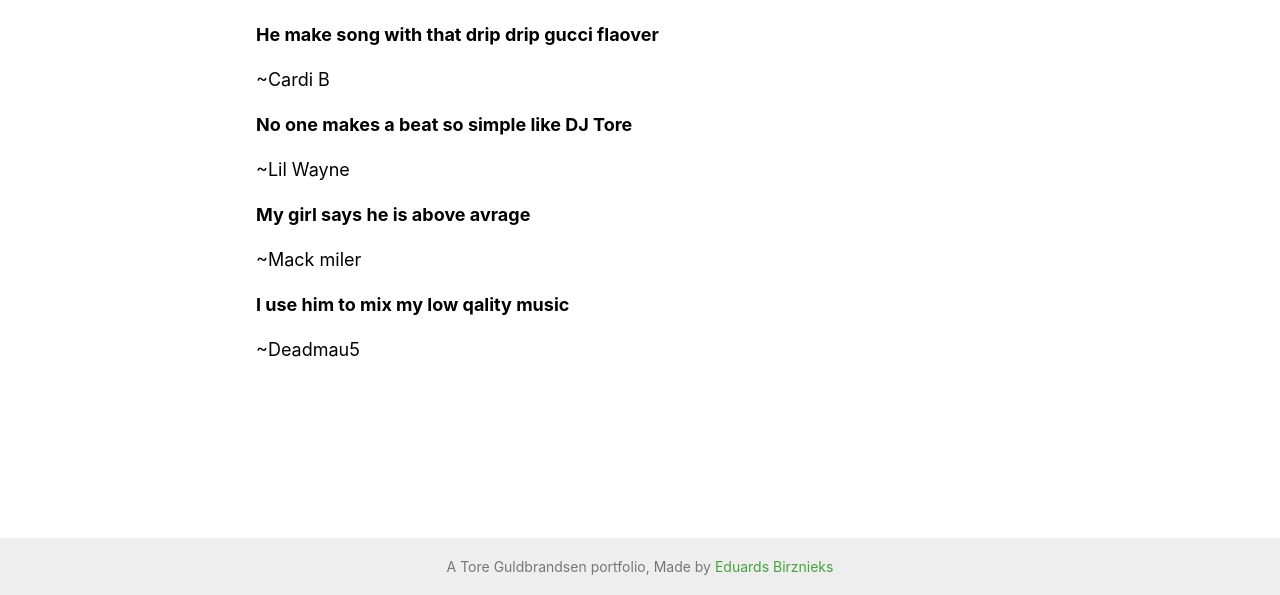
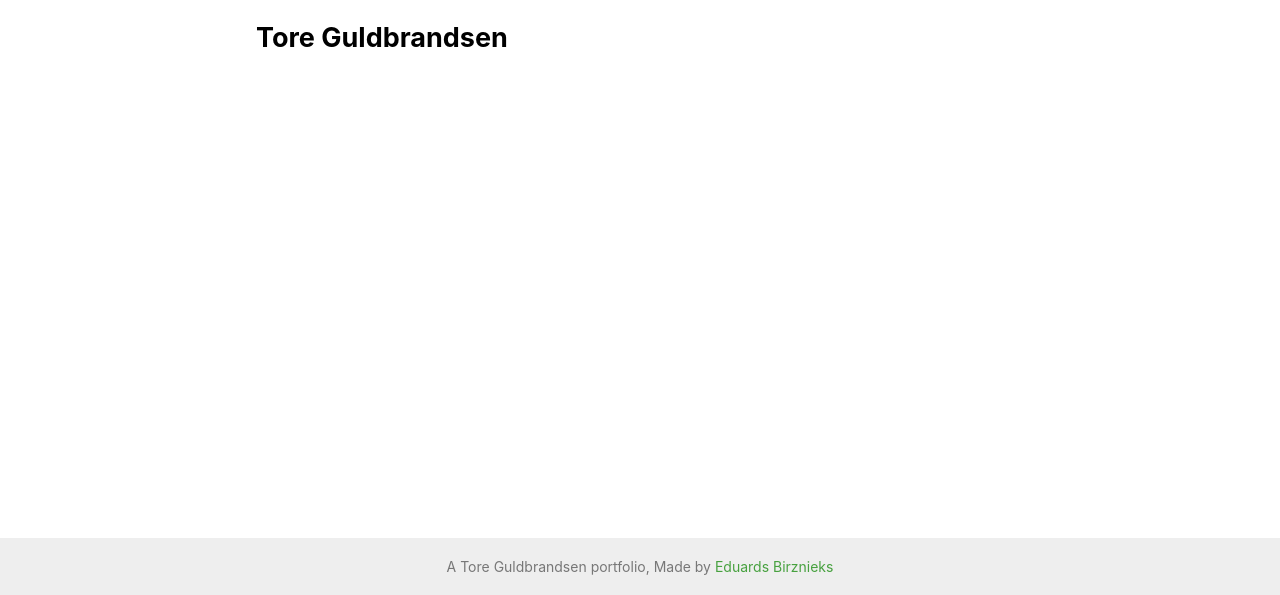
Before and after one commit to GhostRicity/tCV, a Gatsby site: page /about in a window 1280 px wide. Shown: the part 257-852 px from the top of the page. Built offline with nearby package versions, Linux system fonts and the light colour scheme; Gatsby itself is replaced by a stand-in of ours; some packages are replaced by stand-ins of ours.

Commit message:
Update Pages “about”

```diff
--- a/src/content/pages/about.md
+++ b/src/content/pages/about.md
@@ -3,21 +3,4 @@ template: about-page
 slug: /about
 title: Review
 ---
-
-
-
-**He make song with that drip drip gucci flaover**
-
-   ~Cardi B
-
-**No one makes a beat so simple like DJ Tore**
-
-  ~Lil Wayne
-
-**My girl says he is above avrage**
-
-  ~Mack miler
-
-**I use him to mix my low qality music**
-
-  ~Deadmau5
+# Tore Guldbrandsen
```
